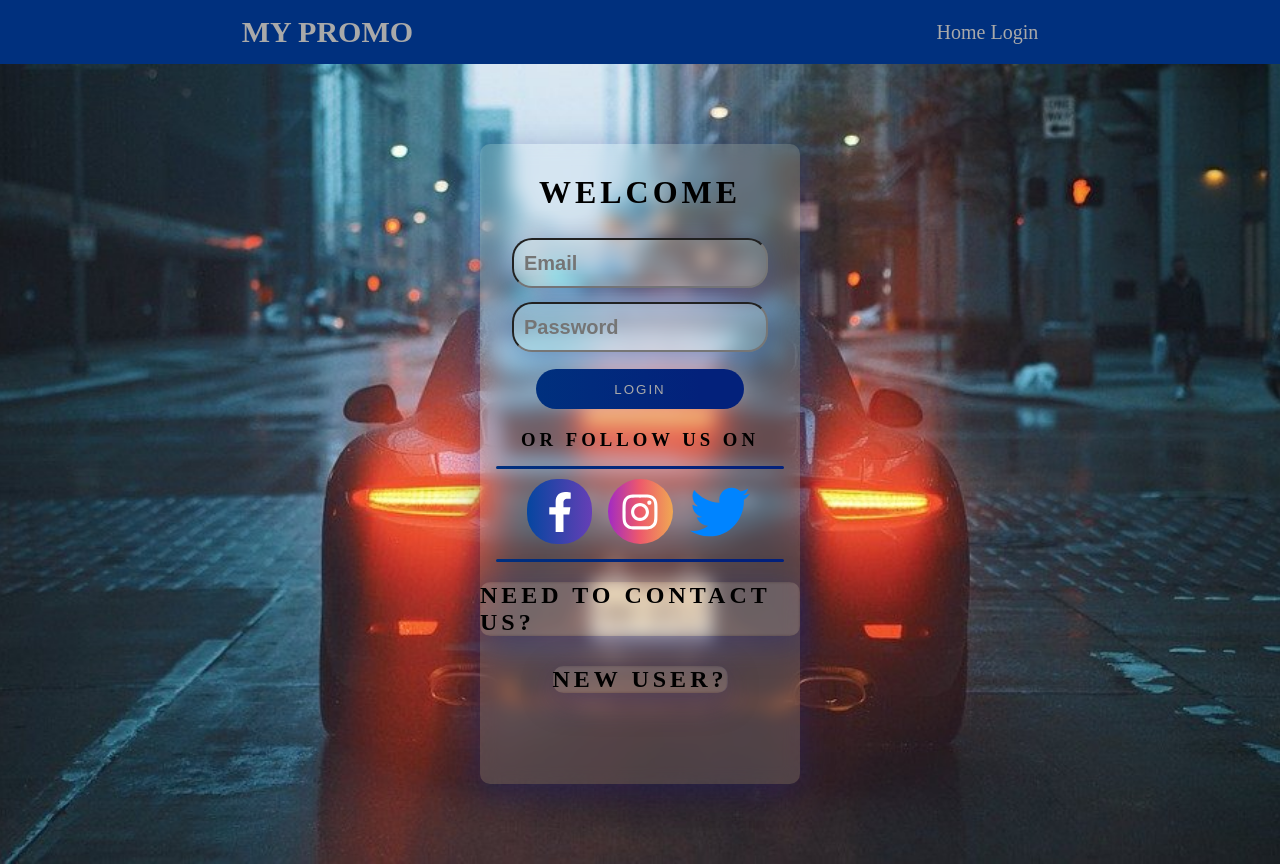
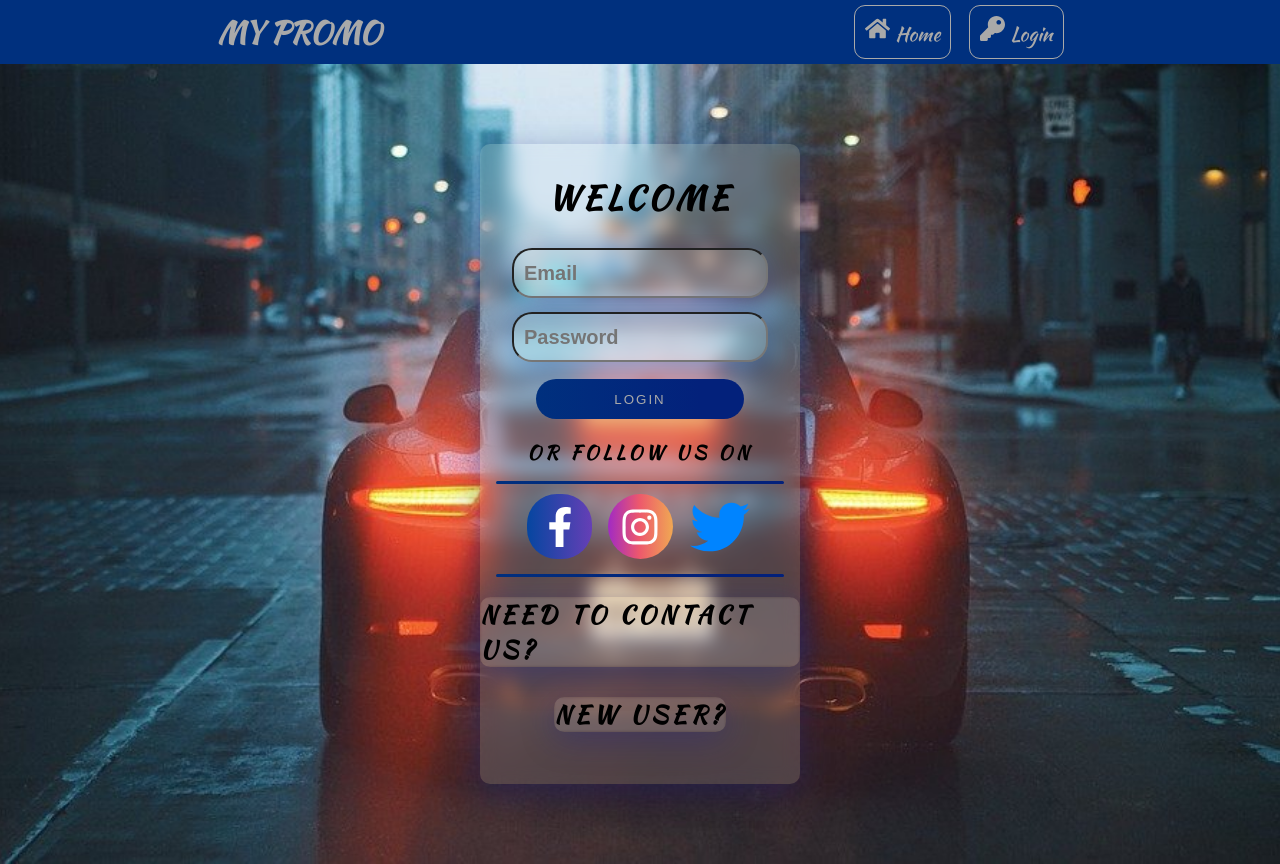
Before and after one commit to eradoria/MyPromo, a React (Create React App) app: page /login in a window 1280 px wide. Built offline with nearby package versions, Linux system fonts and the light colour scheme; no server answers.

Commit message:
added marker to map and fonts

```diff
--- a/public/index.html
+++ b/public/index.html
@@ -2,6 +2,20 @@
 <html lang="en">
   <head>
     <meta charset="utf-8" />
+    <link rel="preconnect" href="https://fonts.googleapis.com" />
+    <link rel="preconnect" href="https://fonts.gstatic.com" crossorigin />
+    <link rel="preconnect" href="https://fonts.googleapis.com" />
+    <link rel="preconnect" href="https://fonts.gstatic.com" crossorigin />
+    <link
+      href="https://fonts.googleapis.com/css2?family=Kaushan+Script&display=swap"
+      rel="stylesheet"
+    />
+    <link rel="preconnect" href="https://fonts.googleapis.com" />
+    <link rel="preconnect" href="https://fonts.gstatic.com" crossorigin />
+    <link
+      href="https://fonts.googleapis.com/css2?family=Prata&display=swap"
+      rel="stylesheet"
+    />
     <link rel="icon" href="%PUBLIC_URL%/favicon.ico" />
     <meta name="viewport" content="width=device-width, initial-scale=1" />
     <meta name="theme-color" content="#000000" />
--- a/src/App.css
+++ b/src/App.css
@@ -1,8 +1,3 @@
-/* body{
-  width: 1400px;
-  margin: auto;
-} */
-
-/* body{
-  height: 100vh;
-} */
+body {
+  font-family: "Kaushan Script", cursive;
+}
--- a/src/App.js
+++ b/src/App.js
@@ -13,6 +13,7 @@ import Biz from "./components/Biz";
 import Login from "./components/Login";
 import ErrorPage from "./components/ErrorPage";
 import Navigation from "./components/navigation";
+
 
 
 export const checkAuth = () => {
--- a/src/Biz.css
+++ b/src/Biz.css
@@ -13,7 +13,7 @@
   display: flex;
   flex-direction: column;
   align-items: center;
-  height: 65vh;
+  height: 70vh;
   width: 25vw;
   gap: 10px;
   padding-top: 15px;
@@ -98,7 +98,7 @@
   text-align: center;
   height: 20vh;
   width: 30vw;
-  gap: 12px;
+  gap: 10px;
   text-overflow: ellipsis;
   overflow: hidden;
 }
@@ -177,7 +177,7 @@
   text-transform: none;
 }
 /*
-///////////////////////////////////////////// */
+////////////////////////////RIGHT SIDE OF PAGE///////////////// */
 .RightSideContainer {
   /* border: solid red 1px; */
   height: 90vh;
--- a/src/Card.css
+++ b/src/Card.css
@@ -9,6 +9,7 @@
 }
 
 .card {
+  font-family: "Prata", serif;
   display: flex;
   justify-content: center;
   align-items: center;
@@ -53,11 +54,11 @@
   border-radius: 0.8rem;
   backdrop-filter: blur(8.5px);
   box-shadow: 0 0 5px 2px rgba(0, 0, 0, 0.3);
-  background: linear-gradient(0deg, rgba(0, 0, 0, 0.1), rgb(52, 52, 52) 40%);
+  background: linear-gradient(0deg, rgba(0, 0, 0, 0.1), rgb(74, 73, 73) 10%);
 }
 
 .card-button-container {
-  padding-top: 30px;
+  padding-top: 15px;
 }
 
 /* ////////////////////////////////LAP TOP SIZE ////////////////////////////////////*/
--- a/src/components/Biz.js
+++ b/src/components/Biz.js
@@ -69,8 +69,8 @@ function Biz(props) {
         .map((x) => {
           return (
             <div className="BizCard" key={x.id}>
-              <div class="profile-img">
-                <img src={`${x.URL}`} alt='biz-logo' />
+              <div className="profile-img">
+                <img src={`${x.URL}`} alt="biz-logo" />
               </div>
               <h1>Welcome To</h1>
               <h1>{x.company_name}</h1>
@@ -113,9 +113,9 @@ function Biz(props) {
         .filter((x) => x.id == id)
         .map((x) => {
           return (
-            <div className="RightSideContainer">
+            <div className="RightSideContainer" key={x.id}>
               <div className="MapContainer">
-                <Map />
+                <Map address={`${x.address}`} />
               </div>
               <div className="ProductContainer">
                 <div
--- a/src/components/Card.js
+++ b/src/components/Card.js
@@ -67,9 +67,7 @@ export function Card(props) {
                     <Link to={`/${x.id}`}> Details</Link>
                   </button>
                 ) : (
-                  <button>
-                    <Link to={`/login`}>Log In</Link>
-                  </button>
+                  <h3>Log In To see More Details</h3>
                 )}
               </div>
             </div>
--- a/src/components/Map.js
+++ b/src/components/Map.js
@@ -1,12 +1,13 @@
 import React, { useCallback, useState, useMemo } from "react";
 import { GoogleMap, useJsApiLoader, Marker } from "@react-google-maps/api";
 
-const apiKey = process.env.REACT_MAPS_API_KEY;
+// const apiKey = process.env.REACT_MAPS_API_KEY;
+const apiKey = "AIzaSyDgF8uBNCWRm42BNoBUQkrj0XyIymW9jG4";
 
 const containerStyle = {
   width: "95%",
   height: "400px",
-  marginBottom: "2rem",
+  marginBottom: "3rem",
 };
 
 const Map = (props) => {
@@ -30,8 +31,6 @@ const Map = (props) => {
     id: "google-map-script",
     googleMapsApiKey: apiKey,
   });
-
-  // const mapStyle = useCallback((map) => (mapRef.current = map), []);
 
   const onLoad = useCallback(
     (map) => {
--- a/src/components/navigation.js
+++ b/src/components/navigation.js
@@ -1,6 +1,7 @@
 import React, { useState } from "react";
 import { Link } from "react-router-dom";
 import { checkAuth } from "../App";
+import { FaHome, FaKey } from "react-icons/fa";
 import "../navbar.css";
 
 function Navigation() {
@@ -20,19 +21,23 @@ function Navigation() {
 
   return (
     <nav className="nav">
-      <h3 className="nav-brand">
-        My Promo
-      </h3>
+      <h3 className="nav-brand">My Promo</h3>
       <ul className={active}>
         <li className="nav-item">
+          <div className="home">
+            <FaHome size="25" color="darkgrey" />
             <Link className="nav-link" to={"/"}>
               {" "}
               Home
             </Link>
+          </div>
+          <div className="login">
+            <FaKey size="25" color="darkgrey" />
             <Link className="nav-link" to={"/login"}>
               {" "}
               {checkAuth() ? "Logout" : "Login"}
             </Link>
+          </div>
         </li>
       </ul>
       <div onClick={navToggle} className={toggleIcon}>
--- a/src/navbar.css
+++ b/src/navbar.css
@@ -40,6 +40,23 @@ a {
   justify-content: space-around;
   height: 8vh;
   background: rgb(0, 48, 126);
+}
+
+.nav-item {
+  display: flex;
+  gap: 20px;
+}
+
+.nav-item .home {
+  outline: solid 1px darkgray;
+  border-radius: 10px;
+  padding: 10px;
+}
+
+.nav-item .login {
+  outline: solid 1px darkgray;
+  border-radius: 10px;
+  padding: 10px;
 }
 
 .nav-brand {
```
Lines whose indentation alone changed are shown as unchanged.
